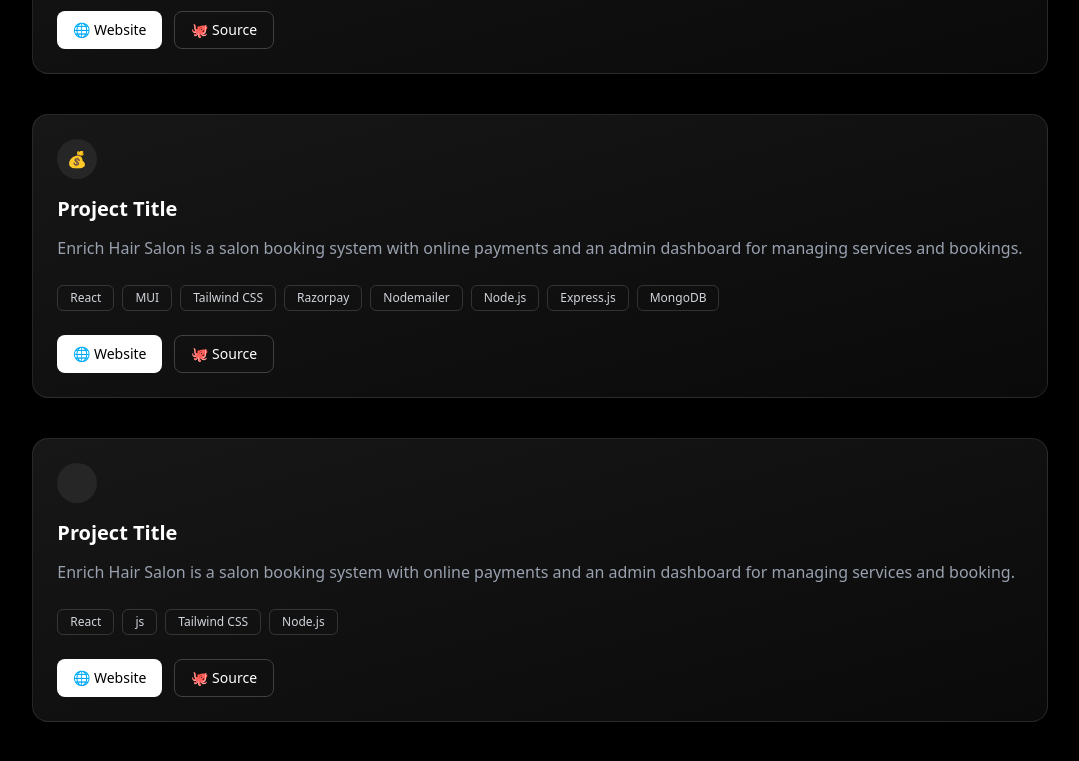
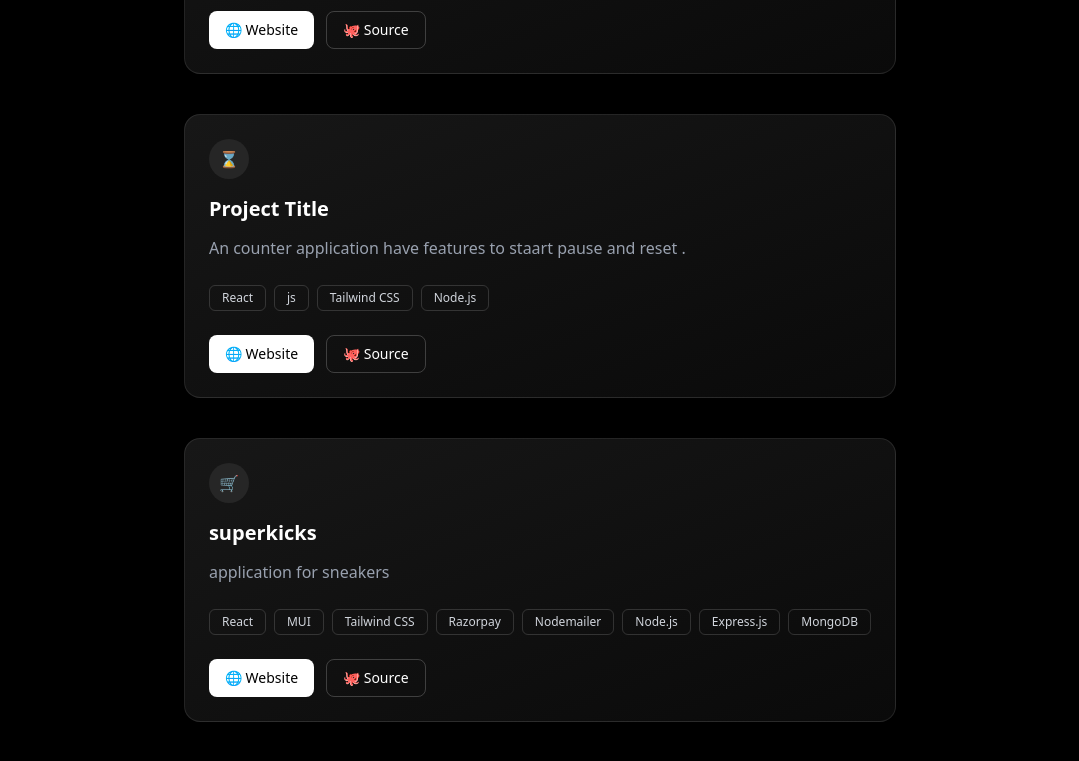
Before and after one commit to ayushzjzjjjzk/portfolioo, a React (Vite) app: page / in a window 1280 px wide. Shown: the part 920-1681 px from the top of the page, without its empty margins (100-1179 px from the left). Built offline with nearby package versions, Linux system fonts and the light colour scheme.

Commit message:
commited

```diff
--- a/src/App.jsx
+++ b/src/App.jsx
@@ -32,31 +32,16 @@ const App = () => {
     "Express.js",
     "js",
   ]}
-    website="https://movie-iota-inky.vercel.app/"
-  source="https://github.com/ayushzjzjjjzk/movie"
-        />
-        <MagicCard
-        icon="💰"
-        title="Project Title"
-        description="Enrich Hair Salon is a salon booking system with online payments and an admin dashboard for managing services and bookings."
-        tech={[
-    "React",
-    "MUI",
-    "Tailwind CSS",
-    "Razorpay",
-    "Nodemailer",
-    "Node.js",
-    "Express.js",
-    "MongoDB",
-  ]}
-    website="#"
-  source="#"/>
+    website ="https://movie-iota-inky.vercel.app/"
+  source ="https://github.com/ayushzjzjjjzk/movie"
+      />
+
 
 
         <MagicCard
-        icon=""
+        icon="⌛"
         title="Project Title"
-        description="Enrich Hair Salon is a salon booking system with online payments and an admin dashboard for managing services and booking."
+        description="An counter application have features to staart pause and reset ."
         tech={[
     "React",
     "js",
@@ -69,9 +54,9 @@ const App = () => {
   />
 
         <MagicCard
-        icon="💰"
-        title="Project Title"
-        description="Enrich Hair Salon is a salon booking system with online payments and an admin dashboard for managing services and booking."
+        icon="🛒"
+        title="superkicks"
+        description="application for sneakers "
         tech={[
     "React",
     "MUI",
@@ -82,8 +67,8 @@ const App = () => {
     "Express.js",
     "MongoDB",
   ]}
-    website="#"
-  source="#"
+    website="https://super-kicks-kappa.vercel.app/"
+  source="https://github.com/ayushzjzjjjzk/SuperKicks"
          />
         </div>
         </div>
```
